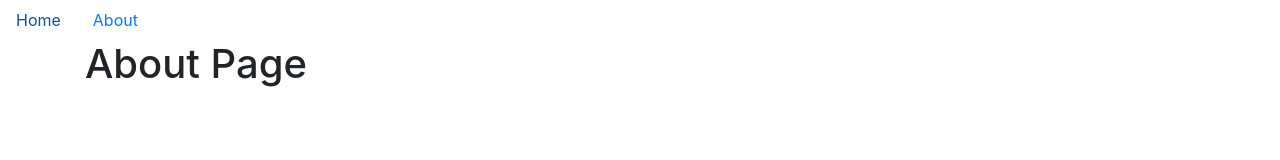
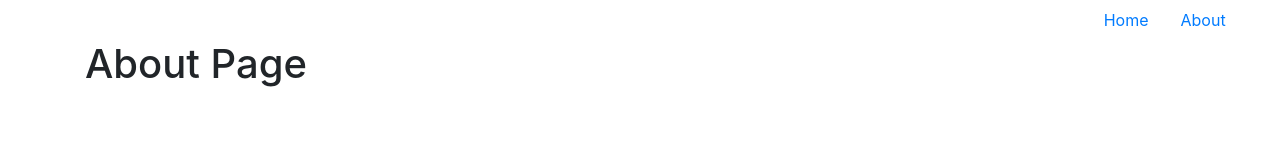
Before and after one commit to cococold27/cococold27.github.io, a plain HTML site: page about.html in a window 1280 px wide. Drawn offline with nearby package versions, Linux system fonts and the light colour scheme.

Commit message:
Change nav to right

```diff
--- a/about.html
+++ b/about.html
@@ -34,7 +34,7 @@
 </head>
 
 <body>
-  <ul class="nav">
+  <ul class="nav justify-content-end">
     <li class="nav-item">
       <a class="nav-link active" href="/">Home</a>
     </li>
--- a/style.css
+++ b/style.css
@@ -0,0 +1,4 @@
+ul.nav.justify-content-end {
+    padding-left: 3%;
+    padding-right: 3%;
+}
```
Also changed, not shown: index.html (+1 -1 lines).
